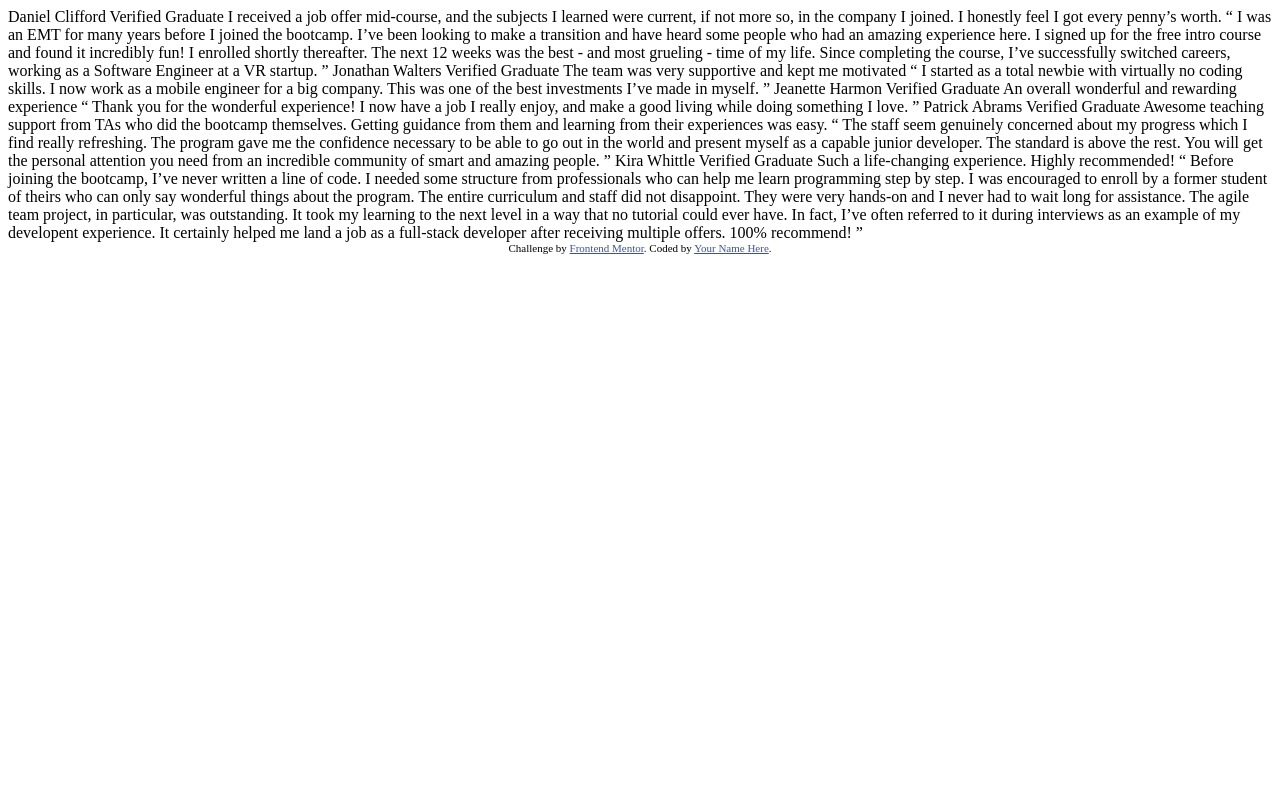
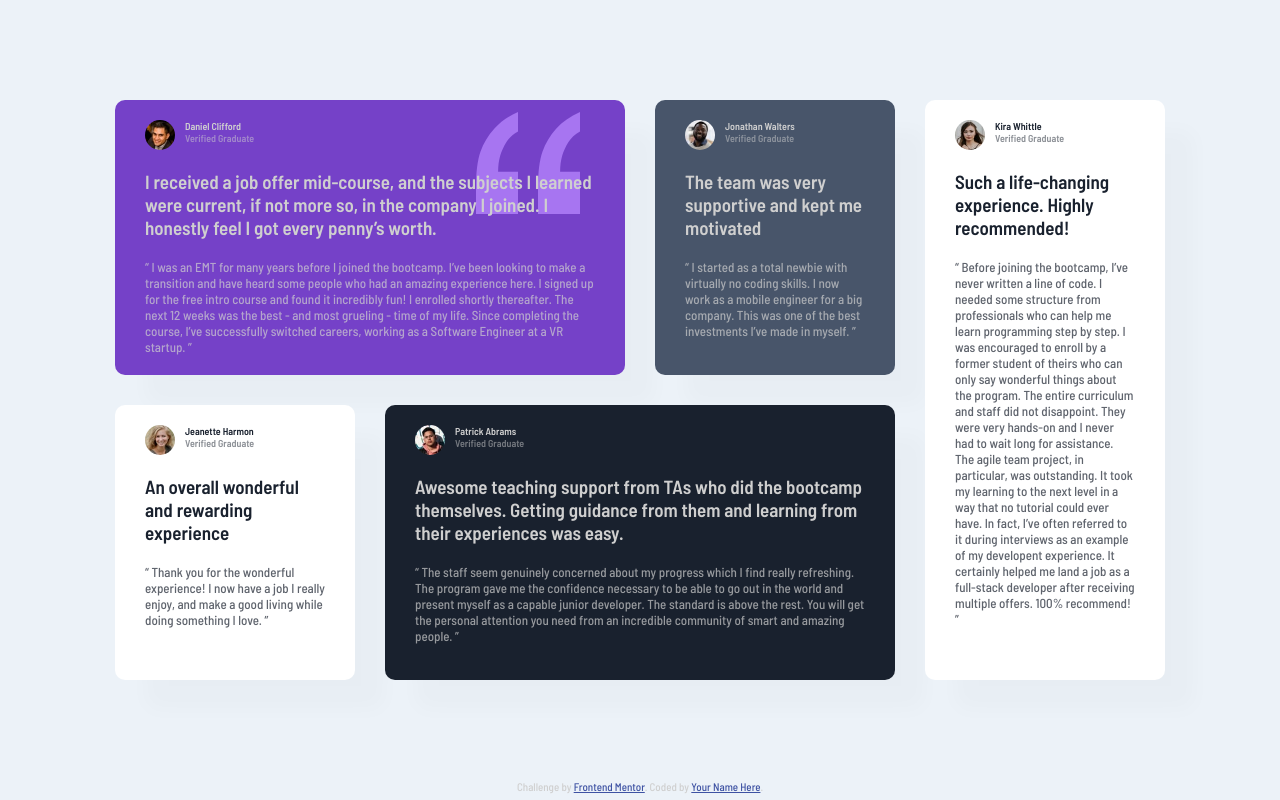
Before and after one commit to NargesMonzavi/testimonials-grid-section, a plain HTML site: page index.html in a window 1280 px wide. Drawn offline with Linux system fonts and the light colour scheme.

Commit message:
finish desktop version

```diff
--- /dev/null
+++ b/css/style.css
@@ -0,0 +1,139 @@
+/*************************************/
+/* GENERAL */
+/*************************************/
+
+* {
+  margin: 0;
+  padding: 0;
+  box-sizing: border-box;
+}
+
+body {
+  font-family: "Barlow Semi Condensed", sans-serif;
+  font-size: 13px;
+  background-color: hsl(210, 46%, 95%);
+  color: hsl(0, 0%, 81%);
+}
+
+/*************************************/
+/* TESTIMONIAL SECTION */
+/*************************************/
+
+.testimonial {
+  display: grid;
+  grid-template-columns: repeat(4, 1fr);
+  grid-template-rows: repeat(2, 1fr);
+  gap: 30px;
+
+  width: 1050px;
+  margin: 100px auto;
+}
+
+.daniel {
+  grid-column: 1 / 3;
+  background-color: hsl(263, 55%, 52%);
+}
+
+.jonathan {
+  background-color: hsl(217, 19%, 35%);
+}
+
+.jeanette {
+  grid-column: 1 / 2;
+  grid-row: 2 / 3;
+  background-color: hsl(0, 0%, 100%);
+}
+
+.patrick {
+  grid-column: 2 / 4;
+  grid-row: 2 / 3;
+  background-color: hsl(219, 29%, 14%);
+}
+
+.kira {
+  grid-column: 4 / 5;
+  grid-row: 1 / 3;
+  background-color: hsl(0, 0%, 100%);
+}
+
+.daniel,
+.jonathan,
+.jeanette,
+.patrick,
+.kira {
+  padding: 20px 30px;
+  border-radius: 10px;
+  box-shadow: 30px 30px 20px rgba(0, 0, 0, 0.02);
+}
+
+.kira .description,
+.jeanette .description {
+  color: hsla(217, 30%, 14%, 0.5);
+}
+
+.kira,
+.jeanette {
+  color: hsla(217, 30%, 14%);
+}
+
+.kira .qoute,
+.jeanette .qoute {
+  color: hsla(217, 30%, 14%, 0.7);
+}
+
+.daniel .text {
+  position: relative;
+}
+
+.icon {
+  position: absolute;
+  left: 37.2%;
+  top: 14%;
+}
+
+.profile {
+  display: flex;
+  column-gap: 10px;
+}
+
+.profile--img {
+}
+
+.profile--name {
+  display: flex;
+  flex-direction: column;
+
+  font-size: 10px;
+  font-weight: 600;
+}
+
+.img {
+  border-radius: 50%;
+  height: 30px;
+}
+
+.name {
+}
+
+.description {
+  color: hsla(0, 0%, 81%, 0.5);
+}
+
+.text {
+  margin-top: 20px;
+  font-weight: 600;
+  font-size: 19px;
+}
+
+.qoute {
+  color: hsla(0, 0%, 81%, 0.7);
+  margin-top: 20px;
+}
+
+.attribution {
+  font-size: 11px;
+  text-align: center;
+}
+.attribution a {
+  color: hsl(228, 45%, 44%);
+}
--- a/index.html
+++ b/index.html
@@ -1,76 +1,172 @@
 <!DOCTYPE html>
 <html lang="en">
-<head>
-  <meta charset="UTF-8">
-  <meta name="viewport" content="width=device-width, initial-scale=1.0"> <!-- displays site properly based on user's device -->
+  <head>
+    <meta charset="UTF-8" />
+    <meta name="viewport" content="width=device-width, initial-scale=1.0" />
 
-  <link rel="icon" type="image/png" sizes="32x32" href="./images/favicon-32x32.png">
+    <link
+      rel="icon"
+      type="image/png"
+      sizes="32x32"
+      href="./images/favicon-32x32.png"
+    />
 
-  <title>Frontend Mentor | [Challenge Name Here]</title>
+    <link rel="preconnect" href="https://fonts.googleapis.com" />
+    <link rel="preconnect" href="https://fonts.gstatic.com" crossorigin />
+    <link
+      href="https://fonts.googleapis.com/css2?family=Barlow+Semi+Condensed:wght@500;600&display=swap"
+      rel="stylesheet"
+    />
 
-  <!-- Feel free to remove these styles or customise in your own stylesheet 👍 -->
-  <style>
-    .attribution { font-size: 11px; text-align: center; }
-    .attribution a { color: hsl(228, 45%, 44%); }
-  </style>
-</head>
-<body>
-  Daniel Clifford
-  Verified Graduate
+    <link rel="stylesheet" href="css/style.css" />
 
-  I received a job offer mid-course, and the subjects I learned were current, if not more so,
-  in the company I joined. I honestly feel I got every penny’s worth.
+    <title>Frontend Mentor | Testimonial section</title>
+  </head>
+  <body>
+    <section class="testimonial">
+      <section class="daniel">
+        <div class="profile">
+          <img
+            class="img profile--img"
+            src="images/image-daniel.jpg"
+            alt="Daniel's photo"
+          />
+          <div class="profile--name">
+            <p class="name">Daniel Clifford</p>
+            <p class="description">Verified Graduate</p>
+          </div>
+        </div>
+        <img
+          class="icon"
+          src="images/bg-pattern-quotation.svg"
+          alt="Quotation icon"
+        />
+        <p class="text">
+          <strong>
+            I received a job offer mid-course, and the subjects I learned were
+            current, if not more so, in the company I joined. I honestly feel I
+            got every penny’s worth.
+          </strong>
+        </p>
+        <blockquote class="qoute">
+          “ I was an EMT for many years before I joined the bootcamp. I’ve been
+          looking to make a transition and have heard some people who had an
+          amazing experience here. I signed up for the free intro course and
+          found it incredibly fun! I enrolled shortly thereafter. The next 12
+          weeks was the best - and most grueling - time of my life. Since
+          completing the course, I’ve successfully switched careers, working as
+          a Software Engineer at a VR startup. ”
+        </blockquote>
+      </section>
 
-  “ I was an EMT for many years before I joined the bootcamp. I’ve been looking to make a
-  transition and have heard some people who had an amazing experience here. I signed up
-  for the free intro course and found it incredibly fun! I enrolled shortly thereafter.
-  The next 12 weeks was the best - and most grueling - time of my life. Since completing
-  the course, I’ve successfully switched careers, working as a Software Engineer at a VR startup. ”
+      <section class="jonathan">
+        <div class="profile">
+          <img
+            class="img profile--img"
+            src="images/image-jonathan.jpg"
+            alt="Jonathan's photo"
+          />
+          <div class="profile--name">
+            <p class="name">Jonathan Walters</p>
+            <p class="description">Verified Graduate</p>
+          </div>
+        </div>
+        <p class="text">
+          <strong>The team was very supportive and kept me motivated </strong>
+        </p>
+        <blockquote class="qoute">
+          “ I started as a total newbie with virtually no coding skills. I now
+          work as a mobile engineer for a big company. This was one of the best
+          investments I’ve made in myself. ”
+        </blockquote>
+      </section>
 
-  Jonathan Walters
-  Verified Graduate
+      <section class="jeanette">
+        <div class="profile">
+          <img
+            class="img profile--img"
+            src="images/image-jeanette.jpg"
+            alt="Jeanette's photo"
+          />
+          <div class="profile--name">
+            <p class="name">Jeanette Harmon</p>
+            <p class="description">Verified Graduate</p>
+          </div>
+        </div>
+        <p class="text">
+          <strong>An overall wonderful and rewarding experience </strong>
+        </p>
+        <blockquote class="qoute">
+          “ Thank you for the wonderful experience! I now have a job I really
+          enjoy, and make a good living while doing something I love. ”
+        </blockquote>
+      </section>
 
-  The team was very supportive and kept me motivated
+      <section class="patrick">
+        <div class="profile">
+          <img
+            class="img profile--img"
+            src="images/image-patrick.jpg"
+            alt="Patrick's photo"
+          />
+          <div class="profile--name">
+            <p class="name">Patrick Abrams</p>
+            <p class="description">Verified Graduate</p>
+          </div>
+        </div>
+        <p class="text">
+          <strong>
+            Awesome teaching support from TAs who did the bootcamp themselves.
+            Getting guidance from them and learning from their experiences was
+            easy.
+          </strong>
+        </p>
+        <blockquote class="qoute">
+          “ The staff seem genuinely concerned about my progress which I find
+          really refreshing. The program gave me the confidence necessary to be
+          able to go out in the world and present myself as a capable junior
+          developer. The standard is above the rest. You will get the personal
+          attention you need from an incredible community of smart and amazing
+          people. ”
+        </blockquote>
+      </section>
 
-  “ I started as a total newbie with virtually no coding skills. I now work as a mobile engineer
-  for a big company. This was one of the best investments I’ve made in myself. ”
+      <section class="kira">
+        <div class="profile">
+          <img
+            class="img profile--img"
+            src="images/image-kira.jpg"
+            alt="Kira's photo"
+          />
+          <div class="profile--name">
+            <p class="name">Kira Whittle</p>
+            <p class="description">Verified Graduate</p>
+          </div>
+        </div>
+        <p class="text">
+          <strong>Such a life-changing experience. Highly recommended! </strong>
+        </p>
+        <blockquote class="qoute">
+          “ Before joining the bootcamp, I’ve never written a line of code. I
+          needed some structure from professionals who can help me learn
+          programming step by step. I was encouraged to enroll by a former
+          student of theirs who can only say wonderful things about the program.
+          The entire curriculum and staff did not disappoint. They were very
+          hands-on and I never had to wait long for assistance. The agile team
+          project, in particular, was outstanding. It took my learning to the
+          next level in a way that no tutorial could ever have. In fact, I’ve
+          often referred to it during interviews as an example of my developent
+          experience. It certainly helped me land a job as a full-stack
+          developer after receiving multiple offers. 100% recommend! ”
+        </blockquote>
+      </section>
+    </section>
 
-  Jeanette Harmon
-  Verified Graduate
-
-  An overall wonderful and rewarding experience
-
-  “ Thank you for the wonderful experience! I now have a job I really enjoy, and make a good living
-  while doing something I love. ”
-
-  Patrick Abrams
-  Verified Graduate
-
-  Awesome teaching support from TAs who did the bootcamp themselves. Getting guidance from them and
-  learning from their experiences was easy.
-
-  “ The staff seem genuinely concerned about my progress which I find really refreshing. The program
-  gave me the confidence necessary to be able to go out in the world and present myself as a capable
-  junior developer. The standard is above the rest. You will get the personal attention you need from
-  an incredible community of smart and amazing people. ”
-
-  Kira Whittle
-  Verified Graduate
-
-  Such a life-changing experience. Highly recommended!
-
-  “ Before joining the bootcamp, I’ve never written a line of code. I needed some structure from
-  professionals who can help me learn programming step by step. I was encouraged to enroll by a former
-  student of theirs who can only say wonderful things about the program. The entire curriculum and staff
-  did not disappoint. They were very hands-on and I never had to wait long for assistance. The agile team
-  project, in particular, was outstanding. It took my learning to the next level in a way that no tutorial
-  could ever have. In fact, I’ve often referred to it during interviews as an example of my developent
-  experience. It certainly helped me land a job as a full-stack developer after receiving multiple offers.
-  100% recommend! ”
-
-  <div class="attribution">
-    Challenge by <a href="https://www.frontendmentor.io?ref=challenge" target="_blank">Frontend Mentor</a>.
-    Coded by <a href="#">Your Name Here</a>.
-  </div>
-</body>
+    <div class="attribution">
+      Challenge by
+      <a href="https://www.frontendmentor.io?ref=challenge" target="_blank"
+        >Frontend Mentor</a
+      >. Coded by <a href="#">Your Name Here</a>.
+    </div>
+  </body>
 </html>
```
